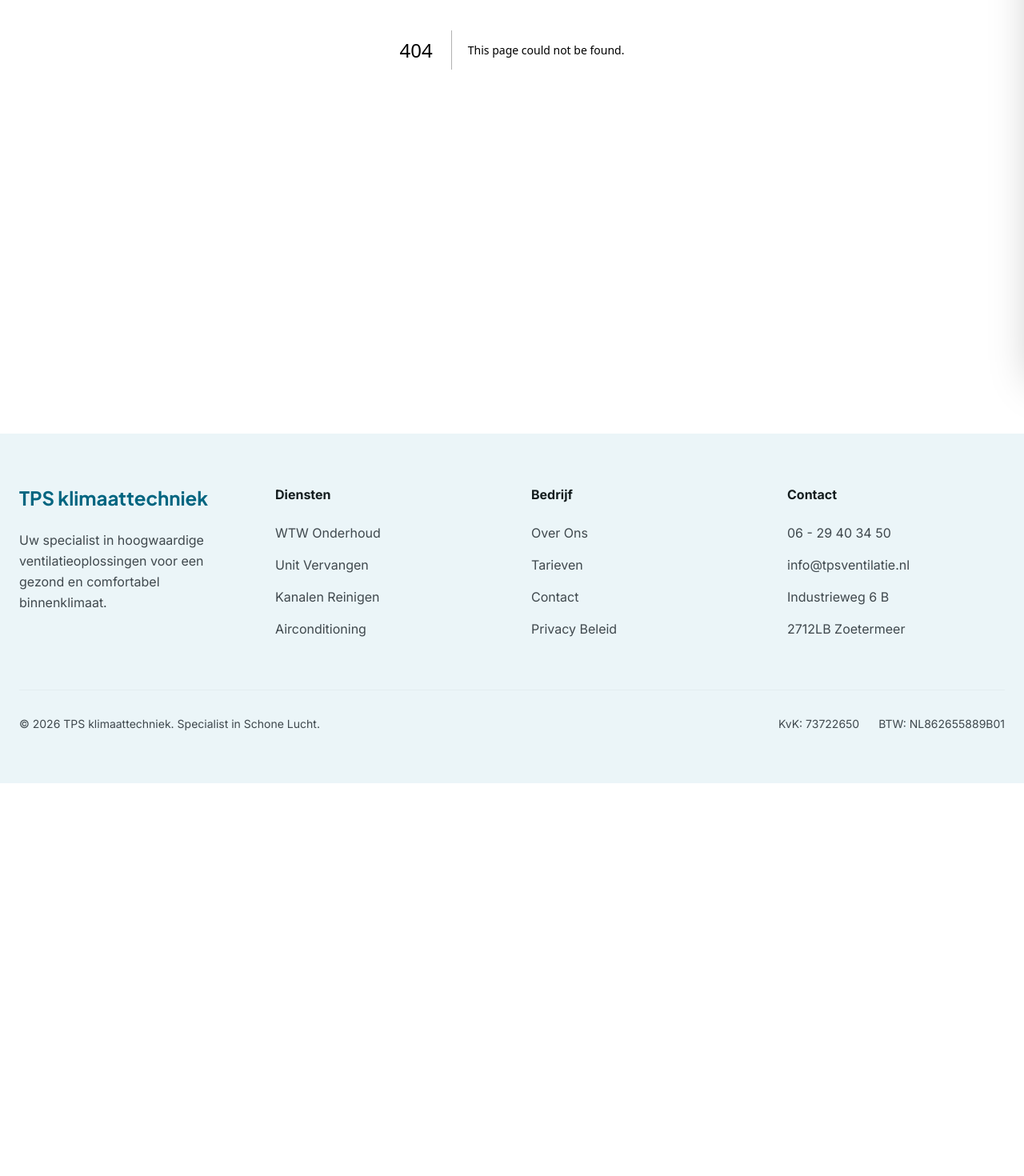
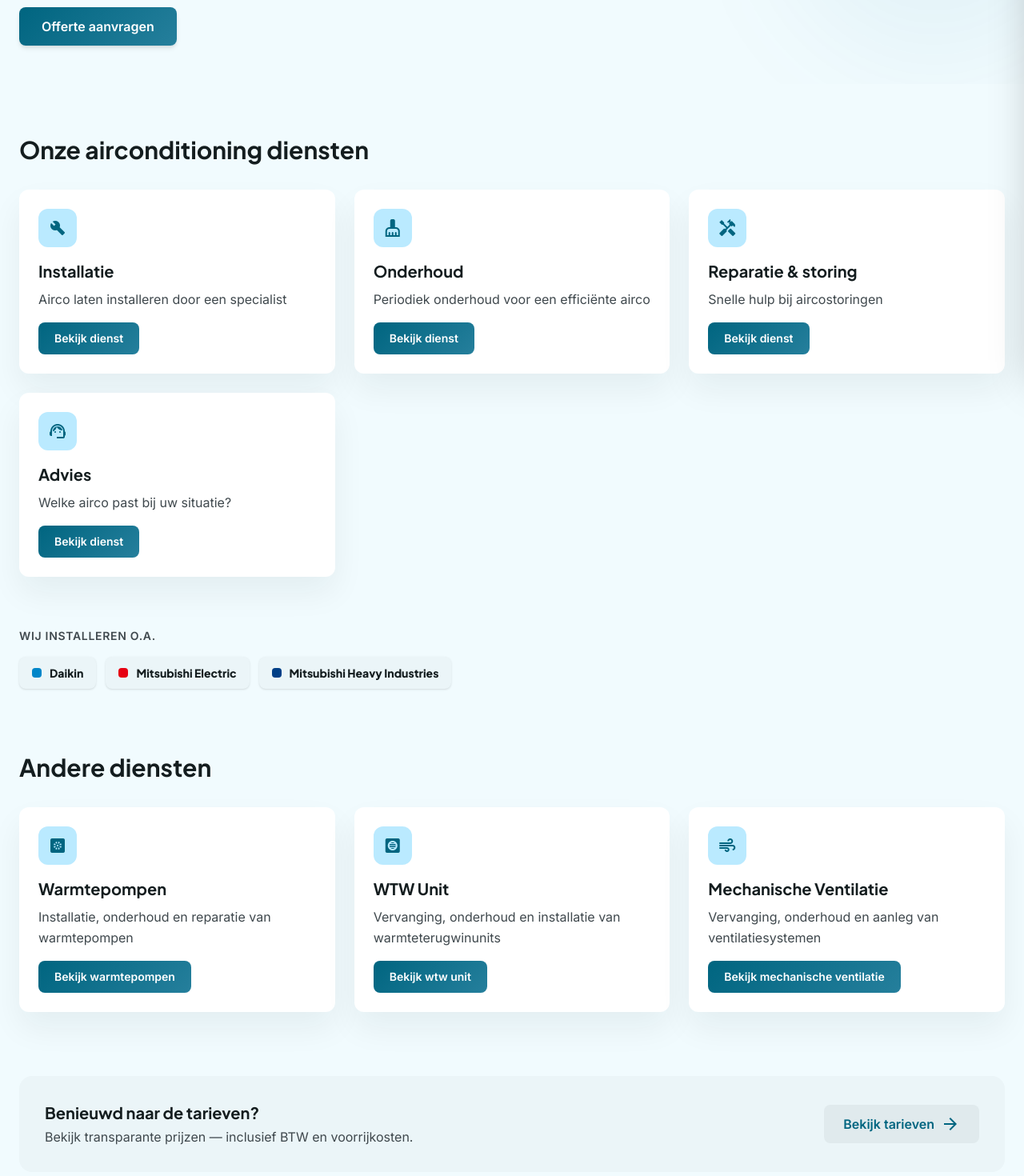
Before and after one commit to Zlodziejczyk/tps-ventilatie, a Next.js app: page /diensten/airconditioning in a window 1280 px wide. Before the commit this address had no page. Shown: the part 338-1808 px from the top of the page at 80% size. Before the commit the page ends 1317 px from the top, so only its background shows below. Built offline with nearby package versions, Linux system fonts and the light colour scheme.

Commit message:
feat(02-03): pillar route template (D-02, dynamicParams=false)
generateStaticParams from pillars() (4); async awaited params;
generateMetadata (D-13); Hero -> childrenOf ServiceCard grid -> BrandGrid
-> FAQ -> RelatedServices(other pillars) -> tarieven seam -> CTABanner.

```diff
--- /dev/null
+++ b/app/diensten/[pillar]/page.tsx
@@ -0,0 +1,112 @@
+import type { Metadata } from "next";
+import Link from "next/link";
+import { notFound } from "next/navigation";
+import { Icon } from "@/components/Icon";
+import { ServiceCard } from "@/components/ServiceCard";
+import { ServiceHero } from "@/components/ServiceHero";
+import { BrandGrid } from "@/components/BrandGrid";
+import { ServiceFAQ } from "@/components/ServiceFAQ";
+import { RelatedServices } from "@/components/RelatedServices";
+import { CTABanner } from "@/components/CTABanner";
+import { StaggerChildren, StaggerItem } from "@/components/StaggerChildren";
+import {
+  pillars,
+  findPillar,
+  childrenOf,
+  brandsForPillar,
+  pillarTarievenTab,
+  urlFor,
+} from "@/lib/services/registry";
+
+// One data-driven template for all 4 pillar pages (IA-03/IA-04, D-02 layout).
+// dynamicParams=false → only the 4 enumerated slugs pre-render; anything else
+// 404s at export. Server component, cheap motion only (D-10).
+export const dynamicParams = false;
+
+type Params = Promise<{ pillar: string }>;
+
+export async function generateStaticParams() {
+  return pillars().map((p) => ({ pillar: p.pillarSlug }));
+}
+
+export async function generateMetadata({
+  params,
+}: {
+  params: Params;
+}): Promise<Metadata> {
+  const { pillar } = await params;
+  const node = findPillar(pillar);
+  return {
+    title: node?.content.metaTitle,
+    description: node?.content.metaDescription,
+  };
+}
+
+export default async function PillarPage({ params }: { params: Params }) {
+  const { pillar } = await params;
+  const node = findPillar(pillar);
+  if (!node) notFound();
+
+  const children = childrenOf(pillar);
+  const tarievenTab = pillarTarievenTab(pillar);
+
+  return (
+    <main className="pt-28 pb-20">
+      <ServiceHero node={node} />
+
+      {/* Sub-service card grid — the routes into each sub-service page */}
+      <section className="max-w-7xl mx-auto px-6 my-16">
+        <h2 className="text-2xl md:text-3xl font-headline font-bold text-on-surface mb-8">
+          Onze {node.navTitle.toLowerCase()} diensten
+        </h2>
+        <StaggerChildren className="grid sm:grid-cols-2 lg:grid-cols-3 gap-6">
+          {children.map((service) => (
+            <StaggerItem key={urlFor(service)}>
+              <ServiceCard
+                icon={service.icon}
+                title={service.navTitle}
+                description={service.navDescription}
+                primaryAction={{ label: "Bekijk dienst", href: urlFor(service) }}
+              />
+            </StaggerItem>
+          ))}
+        </StaggerChildren>
+      </section>
+
+      <BrandGrid brandIds={brandsForPillar(pillar)} />
+
+      <ServiceFAQ faqs={node.content.faqs} localAngle={node.content.localAngle} />
+
+      <RelatedServices node={node} />
+
+      {/* Tarieven seam (RESEARCH §5): warmtepompen has no tab → omit the price
+          link (the hero "Offerte aanvragen" → /contact already covers it). */}
+      {tarievenTab ? (
+        <section className="max-w-7xl mx-auto px-6 my-12">
+          <div className="bg-surface-container-low rounded-2xl p-8 flex flex-col sm:flex-row items-center justify-between gap-6">
+            <div>
+              <h3 className="text-xl font-headline font-bold text-on-surface mb-1">
+                Benieuwd naar de tarieven?
+              </h3>
+              <p className="text-on-surface-variant">
+                Bekijk transparante prijzen — inclusief BTW en voorrijkosten.
+              </p>
+            </div>
+            <Link
+              href={`/tarieven?tab=${tarievenTab}`}
+              className="shrink-0 inline-flex items-center gap-2 bg-surface-container-high text-primary px-6 py-3 rounded-lg font-semibold hover:bg-surface-container-highest transition-colors"
+            >
+              Bekijk tarieven
+              <Icon name="arrow_forward" className="text-lg" />
+            </Link>
+          </div>
+        </section>
+      ) : null}
+
+      <CTABanner
+        heading={`Interesse in ${node.navTitle.toLowerCase()}?`}
+        description="Vraag vrijblijvend een offerte aan of bel direct met een specialist voor advies op maat."
+      />
+    </main>
+  );
+}
```
